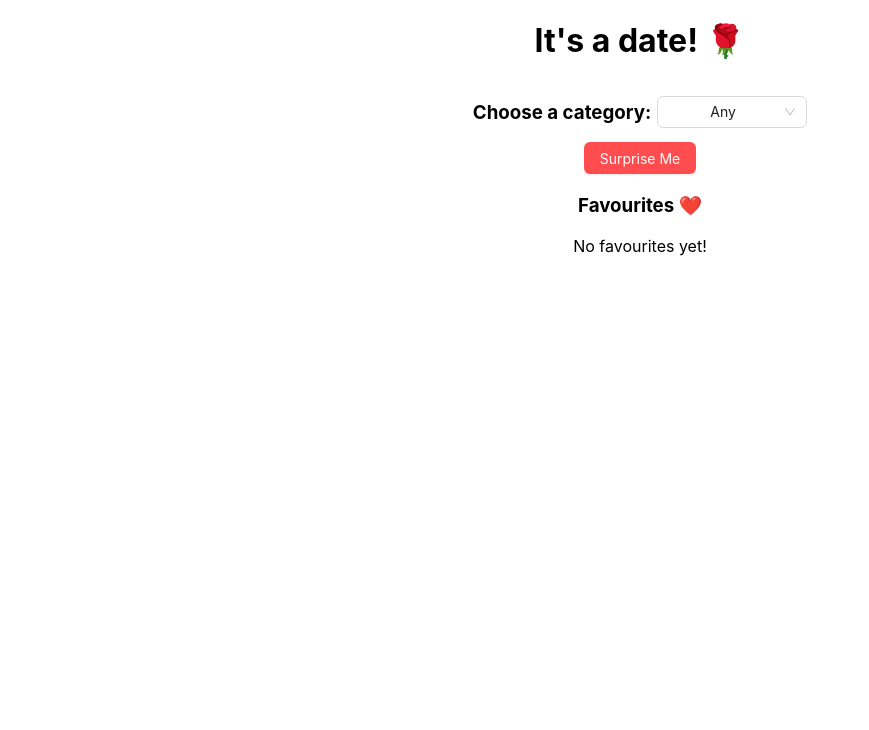
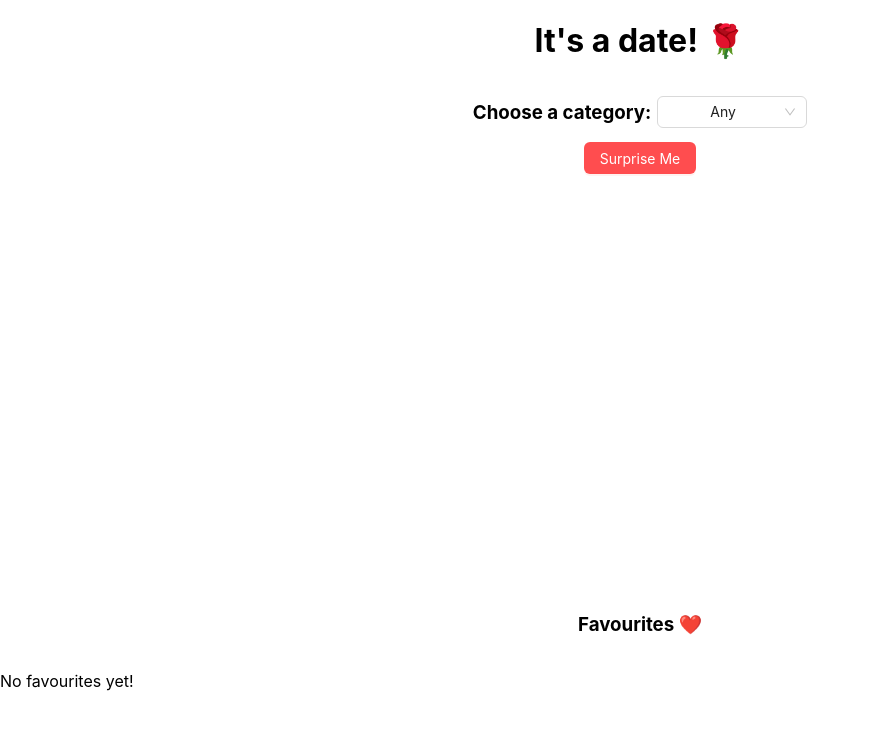
Before and after one commit to laurapham1/its-a-date, a React (Create React App) app: page / in a window 1280 px wide. Shown: the top 730 px of the page, without its empty margins (0-869 px from the left). Built offline with nearby package versions, Linux system fonts and the light colour scheme.

Commit message:
stylings

```diff
--- a/src/App.css
+++ b/src/App.css
@@ -41,6 +41,7 @@ body {
 
 .content-section {
   margin-top: 20px;
+  height: 50vh;
 }
 
 .date-card {
@@ -63,6 +64,17 @@ body {
   text-align: right;
 }
 
+.favourites-section {
+  position: sticky;
+  bottom: 0;
+
+}
+.date-cards {
+  display: flex;
+  gap: 16px;
+  width: 100%;
+}
+
 @keyframes App-logo-spin {
   from {
     transform: rotate(0deg);
```
